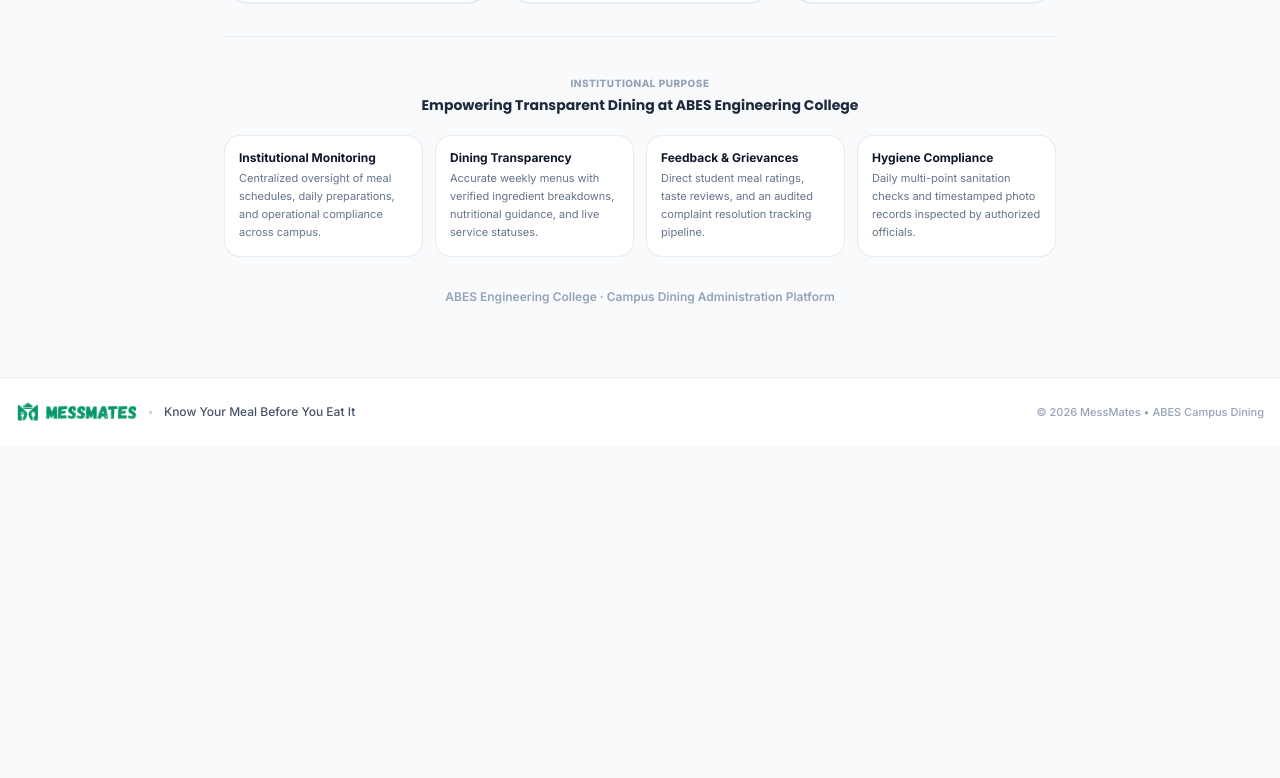
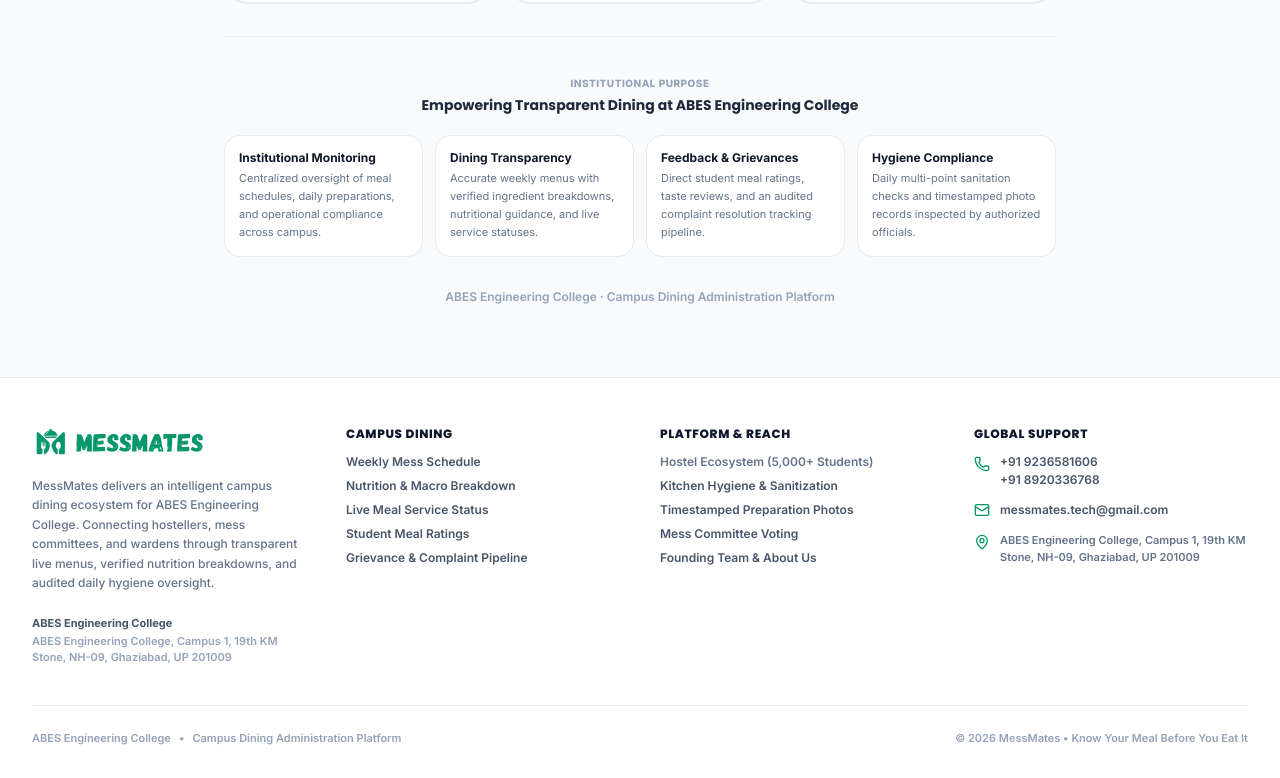
Before and after one commit to shiven5968/VendorWeb, a React (Vite) app: page / in a window 1280 px wide. Shown: the part 484-1262 px from the top of the page. Before the commit the page ends 930 px from the top, so only its background shows below. Built offline with nearby package versions, Linux system fonts and the light colour scheme; no server answers; a web font is replaced by a local one.

Commit message:
feat(footer): implement multi-column platform footer with official support contacts

```diff
--- a/src/components/Footer.jsx
+++ b/src/components/Footer.jsx
@@ -1,19 +1,220 @@
 import React from 'react';
+import { Phone, Mail, MapPin } from 'lucide-react';
 import { MessMatesLogo } from './MessMatesLogo';
+import { useApp } from '../context/AppContext';
+import { MESSMATES_SUPPORT_CONTACTS } from '../config/contacts';
 
 export const Footer = () => {
+  let appState = null;
+  try {
+    appState = useApp();
+  } catch (err) {
+    // Graceful fallback if rendered outside AppProvider
+  }
+  const { setCurrentPage, currentUser } = appState || {};
+
+  const handleNav = (page) => {
+    if (setCurrentPage && currentUser) {
+      setCurrentPage(page);
+      window.scrollTo({ top: 0, behavior: 'smooth' });
+    } else {
+      window.scrollTo({ top: 0, behavior: 'smooth' });
+    }
+  };
+
   return (
-    <footer className="bg-white dark:bg-slate-900 border-t border-slate-200/80 dark:border-slate-800 py-6 px-4 text-center text-xs text-slate-500 transition-colors">
-      <div className="max-w-7xl mx-auto flex flex-col sm:flex-row items-center justify-between gap-3">
-        <div className="flex items-center space-x-2.5">
-          <MessMatesLogo size="xs" />
-          <span className="text-slate-300 dark:text-slate-700">•</span>
-          <span className="text-slate-600 dark:text-slate-400 font-medium">Know Your Meal Before You Eat It</span>
+    <footer className="bg-white dark:bg-slate-900 border-t border-slate-200/80 dark:border-slate-800 text-slate-600 dark:text-slate-400 text-xs transition-colors mt-auto">
+      <div className="max-w-7xl mx-auto px-4 sm:px-6 lg:px-8 pt-12 pb-8">
+
+        {/* MAIN 4-COLUMN FOOTER GRID */}
+        <div className="grid grid-cols-1 sm:grid-cols-2 lg:grid-cols-4 gap-8 sm:gap-10 pb-10 border-b border-slate-200/80 dark:border-slate-800">
+
+          {/* COLUMN 1: BRAND IDENTITY & MISSION */}
+          <div className="space-y-3.5">
+            <div className="p-0.5 inline-block">
+              <MessMatesLogo variant="full" size="sm" />
+            </div>
+
+            <p className="text-xs text-slate-500 dark:text-slate-400 leading-relaxed max-w-sm font-medium">
+              MessMates delivers an intelligent campus dining ecosystem for ABES Engineering College.
+              Connecting hostellers, mess committees, and wardens through transparent live menus,
+              verified nutrition breakdowns, and audited daily hygiene oversight.
+            </p>
+
+            <div className="pt-2 text-[11px] text-slate-400 dark:text-slate-500 font-semibold space-y-0.5">
+              <p className="font-bold text-slate-600 dark:text-slate-400">{MESSMATES_SUPPORT_CONTACTS.campus}</p>
+              <p>{MESSMATES_SUPPORT_CONTACTS.address}</p>
+            </div>
+          </div>
+
+          {/* COLUMN 2: CAMPUS DINING PATHWAYS */}
+          <div className="space-y-3">
+            <h4 className="text-xs font-black uppercase tracking-wider text-slate-900 dark:text-white">
+              Campus Dining
+            </h4>
+            <ul className="space-y-2 text-xs font-semibold">
+              <li>
+                <button
+                  type="button"
+                  onClick={() => handleNav('menu')}
+                  className="hover:text-emerald-600 dark:hover:text-emerald-400 transition-colors text-left cursor-pointer"
+                >
+                  Weekly Mess Schedule
+                </button>
+              </li>
+              <li>
+                <button
+                  type="button"
+                  onClick={() => handleNav('menu')}
+                  className="hover:text-emerald-600 dark:hover:text-emerald-400 transition-colors text-left cursor-pointer"
+                >
+                  Nutrition &amp; Macro Breakdown
+                </button>
+              </li>
+              <li>
+                <button
+                  type="button"
+                  onClick={() => handleNav('dashboard')}
+                  className="hover:text-emerald-600 dark:hover:text-emerald-400 transition-colors text-left cursor-pointer"
+                >
+                  Live Meal Service Status
+                </button>
+              </li>
+              <li>
+                <button
+                  type="button"
+                  onClick={() => handleNav('dashboard')}
+                  className="hover:text-emerald-600 dark:hover:text-emerald-400 transition-colors text-left cursor-pointer"
+                >
+                  Student Meal Ratings
+                </button>
+              </li>
+              <li>
+                <button
+                  type="button"
+                  onClick={() => handleNav('complaints')}
+                  className="hover:text-emerald-600 dark:hover:text-emerald-400 transition-colors text-left cursor-pointer"
+                >
+                  Grievance &amp; Complaint Pipeline
+                </button>
+              </li>
+            </ul>
+          </div>
+
+          {/* COLUMN 3: PLATFORM & REACH */}
+          <div className="space-y-3">
+            <h4 className="text-xs font-black uppercase tracking-wider text-slate-900 dark:text-white">
+              Platform &amp; Reach
+            </h4>
+            <ul className="space-y-2 text-xs font-semibold">
+              <li>
+                <span className="text-slate-500 dark:text-slate-400">
+                  Hostel Ecosystem (5,000+ Students)
+                </span>
+              </li>
+              <li>
+                <button
+                  type="button"
+                  onClick={() => handleNav('hygiene')}
+                  className="hover:text-emerald-600 dark:hover:text-emerald-400 transition-colors text-left cursor-pointer"
+                >
+                  Kitchen Hygiene &amp; Sanitization
+                </button>
+              </li>
+              <li>
+                <button
+                  type="button"
+                  onClick={() => handleNav('daily-photos')}
+                  className="hover:text-emerald-600 dark:hover:text-emerald-400 transition-colors text-left cursor-pointer"
+                >
+                  Timestamped Preparation Photos
+                </button>
+              </li>
+              <li>
+                <button
+                  type="button"
+                  onClick={() => handleNav('voting')}
+                  className="hover:text-emerald-600 dark:hover:text-emerald-400 transition-colors text-left cursor-pointer"
+                >
+                  Mess Committee Voting
+                </button>
+              </li>
+              <li>
+                <button
+                  type="button"
+                  onClick={() => handleNav('profile')}
+                  className="hover:text-emerald-600 dark:hover:text-emerald-400 transition-colors text-left cursor-pointer"
+                >
+                  Founding Team &amp; About Us
+                </button>
+              </li>
+            </ul>
+          </div>
+
+          {/* COLUMN 4: GLOBAL SUPPORT (CONTACT INFO) */}
+          <div className="space-y-3">
+            <h4 className="text-xs font-black uppercase tracking-wider text-slate-900 dark:text-white">
+              Global Support
+            </h4>
+
+            <div className="space-y-2.5 text-xs font-semibold">
+
+              {/* Phone Numbers */}
+              <div className="flex items-start space-x-2.5">
+                <Phone className="w-4 h-4 text-emerald-600 dark:text-emerald-400 shrink-0 mt-0.5" />
+                <div className="flex flex-col space-y-0.5">
+                  <a
+                    href={`tel:${MESSMATES_SUPPORT_CONTACTS.phone1}`}
+                    className="hover:text-emerald-600 dark:hover:text-emerald-400 transition-colors"
+                  >
+                    {MESSMATES_SUPPORT_CONTACTS.phone1}
+                  </a>
+                  <a
+                    href={`tel:${MESSMATES_SUPPORT_CONTACTS.phone2}`}
+                    className="hover:text-emerald-600 dark:hover:text-emerald-400 transition-colors"
+                  >
+                    {MESSMATES_SUPPORT_CONTACTS.phone2}
+                  </a>
+                </div>
+              </div>
+
+              {/* Email */}
+              <div className="flex items-center space-x-2.5 pt-1">
+                <Mail className="w-4 h-4 text-emerald-600 dark:text-emerald-400 shrink-0" />
+                <a
+                  href={`mailto:${MESSMATES_SUPPORT_CONTACTS.email}`}
+                  className="hover:text-emerald-600 dark:hover:text-emerald-400 transition-colors break-all"
+                >
+                  {MESSMATES_SUPPORT_CONTACTS.email}
+                </a>
+              </div>
+
+              {/* Physical Location */}
+              <div className="flex items-start space-x-2.5 pt-1 text-slate-500 dark:text-slate-400">
+                <MapPin className="w-4 h-4 text-emerald-600 dark:text-emerald-400 shrink-0 mt-0.5" />
+                <span className="text-[11px] leading-relaxed">
+                  {MESSMATES_SUPPORT_CONTACTS.address}
+                </span>
+              </div>
+
+            </div>
+          </div>
+
         </div>
 
-        <p className="text-[11px] text-slate-400 font-medium">
-          © {new Date().getFullYear()} MessMates • ABES Campus Dining
-        </p>
+        {/* BOTTOM SUB-FOOTER */}
+        <div className="pt-6 flex flex-col sm:flex-row items-center justify-between gap-3 text-[11px] text-slate-400 dark:text-slate-500 font-semibold">
+          <div className="flex items-center space-x-2">
+            <span>{MESSMATES_SUPPORT_CONTACTS.campus}</span>
+            <span>•</span>
+            <span>Campus Dining Administration Platform</span>
+          </div>
+
+          <p>
+            © {new Date().getFullYear()} MessMates • {MESSMATES_SUPPORT_CONTACTS.tagline}
+          </p>
+        </div>
+
       </div>
     </footer>
   );
--- a/src/config/contacts.js
+++ b/src/config/contacts.js
@@ -34,3 +34,17 @@ export const OFFICIAL_CAMPUS_CONTACTS = {
 export const getOfficialContacts = () => {
   return OFFICIAL_CAMPUS_CONTACTS;
 };
+
+/**
+ * Official MessMates Platform Support Contacts
+ */
+export const MESSMATES_SUPPORT_CONTACTS = {
+  email: 'messmates.tech@gmail.com',
+  phone1: '+91 9236581606',
+  phone2: '+91 8920336768',
+  phones: ['+91 9236581606', '+91 8920336768'],
+  rawPhones: ['9236581606', '8920336768'],
+  address: 'ABES Engineering College, Campus 1, 19th KM Stone, NH-09, Ghaziabad, UP 201009',
+  campus: 'ABES Engineering College',
+  tagline: 'Know Your Meal Before You Eat It'
+};
```
